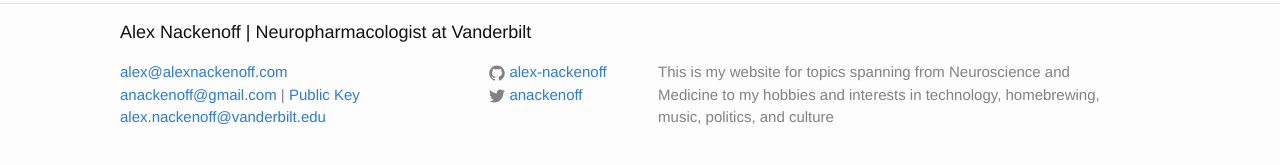
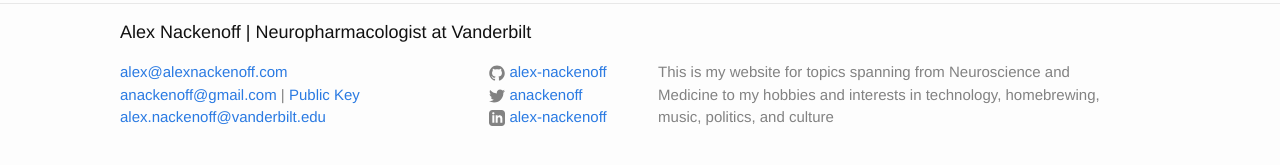
Before and after one commit to alex-nackenoff/alex-nackenoff.github.io, a Jekyll site: the page built from index.html, in a window 1280 px wide. Shown: the part 383-548 px from the top of the page. Built offline with Jekyll 4.4.1, drawn with Linux system fonts in a browser that asks for light colours.

Commit message:
add linkedin

```diff
--- a/_config.yml
+++ b/_config.yml
@@ -18,6 +18,7 @@
 url: "https://alex-nackenoff.github.io" # the base hostname & protocol for your site
 twitter_username: anackenoff
 github_username:  alex-nackenoff
+linkedin_username: alex-nackenoff
 fingerprint: 2BD3 CD93 CB88 47B2 E5C4 E8D9 85BA D36E D672 C2D6
 
 # Build settings
--- a/_includes/footer.html
+++ b/_includes/footer.html
@@ -30,6 +30,12 @@
             {% include icon-twitter.html username=site.twitter_username %}
           </li>
           {% endif %}
+
+          {% if site.linkedin_username %}
+          <li>
+            {% include icon-linkedin.html username=site.linkedin_username %}
+          </li>
+          {% endif %}
         </ul>
       </div>
 
--- /dev/null
+++ b/_includes/icon-linkedin.html
@@ -0,0 +1 @@
+<a href="https://www.linkedin.com/in/{{ include.username }}-03aa2025"><span class="icon icon--twitter">{% include icon-linkedin.svg %}</span><span class="username">{{ include.username }}</span></a>
```
Also changed, not shown: _includes/icon-linkedin.svg (added).
